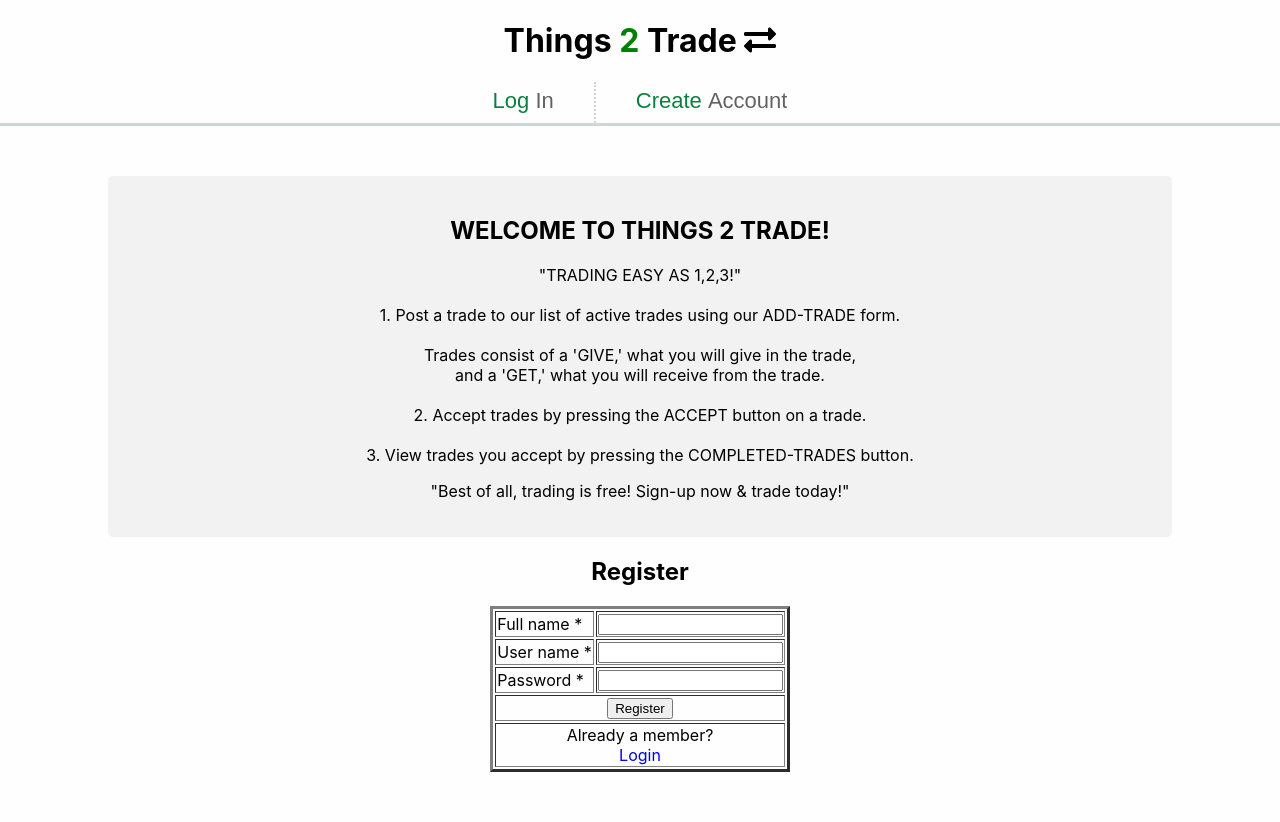
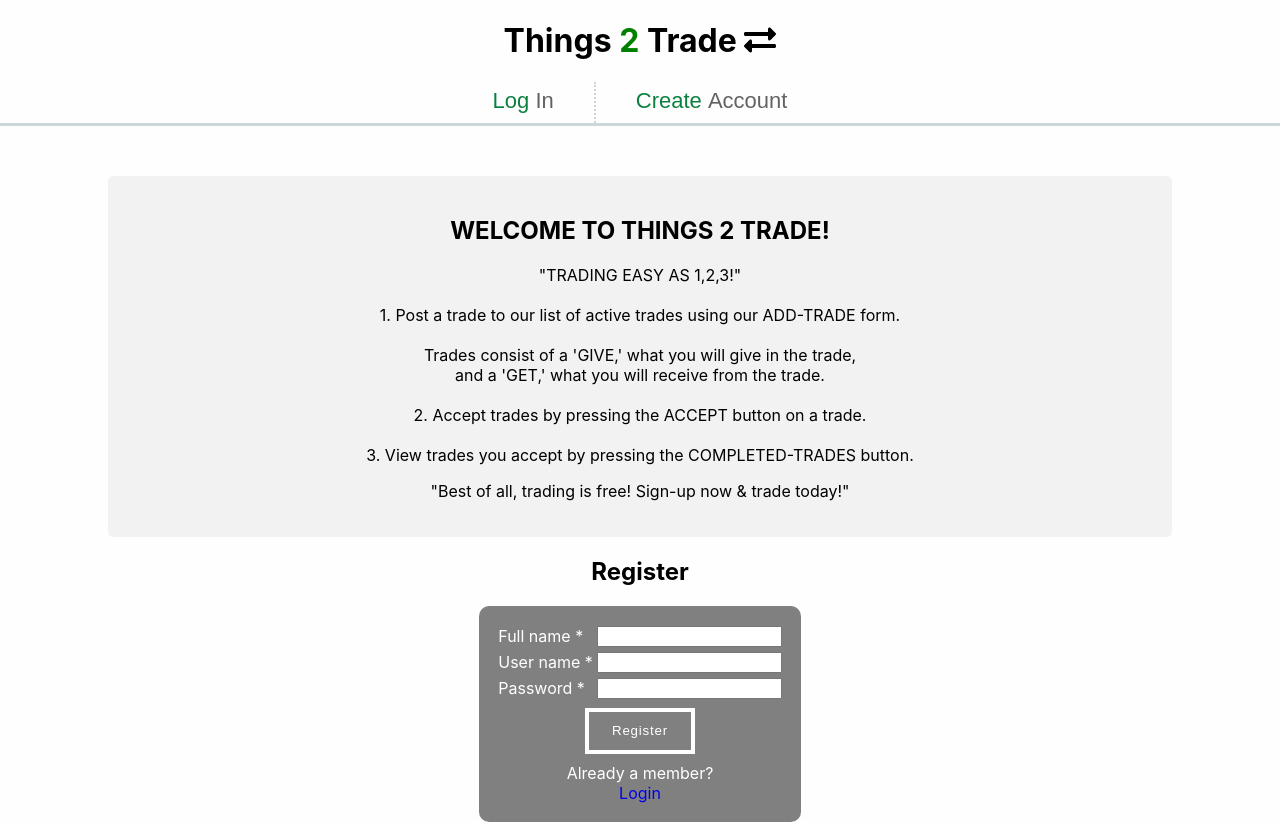
Before and after one commit to Jvymvn/things-to-trade, a React (Create React App) app: page / in a window 1280 px wide. Built offline with nearby package versions, Linux system fonts and the light colour scheme; no server answers.

Commit message:
Form Styling

```diff
--- a/src/components/AddTrade/AddTrade.js
+++ b/src/components/AddTrade/AddTrade.js
@@ -83,7 +83,7 @@ export default class AddTrade extends Component {
                     {error && <p>{error}</p>}
             </div>
             <form>
-            <table border="3" align="center">
+            <table align="center">
                 <tbody>
                 <tr>
                     <td><label>
@@ -131,11 +131,11 @@ export default class AddTrade extends Component {
                             /></td>
                 </tr>
                 <tr>
-                    <td align="center" colSpan="2"><Button type='button' onClick={this.handleClickCancel}>
+                    <td align="center" colSpan="2"><Button type='button' className="btn draw-border2" onClick={this.handleClickCancel}>
                             Cancel
                         </Button>
                         {' '}
-                        <Button type='submit' onClick={this.handleSubmit}>
+                        <Button type='submit' className="btn draw-border2" onClick={this.handleSubmit}>
                             Post Trade
                         </Button></td>
                 </tr>
--- a/src/components/LoginForm/LoginForm.js
+++ b/src/components/LoginForm/LoginForm.js
@@ -47,7 +47,7 @@ export default class LoginForm extends Component {
                     {error && <p>{error}</p>}
                 </div>
                 <form onSubmit={this.handleSubmitJwtAuth}>
-                    <table border="3" align="center">
+                    <table align="center">
                         <tbody>
                         <tr>
                         <td><label>UserName</label></td>
@@ -68,7 +68,7 @@ export default class LoginForm extends Component {
                         </tr>
                         <tr>
                         <td align="center" colSpan="2">
-                            <Button type='submit'>
+                            <Button type='submit' className="btn draw-border2">
                             Login
                         </Button></td>
                         </tr>
--- a/src/components/RegistrationForm/RegistrationForm.js
+++ b/src/components/RegistrationForm/RegistrationForm.js
@@ -52,7 +52,7 @@ export default class RegistrationForm extends Component {
                     {error && <p>{error}</p>}
                 </div>
                 <form onSubmit={this.handleSubmit}>
-                    <table border="3" align="center">
+                    <table align="center">
                         <tbody>
                     <tr>
                         <td><label>
@@ -91,7 +91,7 @@ export default class RegistrationForm extends Component {
                         </td>
                     </tr>
                     <tr>
-                        <td align="center" colSpan="2"><Button type='submit'>
+                        <td align="center" colSpan="2"><Button type='submit' className="btn draw-border2">
                             Register
                         </Button></td>
                     </tr>
@@ -99,7 +99,7 @@ export default class RegistrationForm extends Component {
                         <td align="center" colSpan="2">
                         <span>Already a member?</span>
                         <br />
-                        <Link to='/login' id='link2'>Login</Link>
+                        <Link to='/login' id='link2' className="alreadyMem">Login</Link>
                         </td>
                         </tr>
                         </tbody>
--- a/src/config.js
+++ b/src/config.js
@@ -1,6 +1,6 @@
 export default {
     //`http://localhost:8000/api`
     // `https://mysterious-tor-25984.herokuapp.com/api`
-    API_ENDPOINT: `https://mysterious-tor-25984.herokuapp.com/api`,
+    API_ENDPOINT: `http://localhost:8000/api`,
     JWT_TOKEN: process.env.REACT_APP_JWT_TOKEN || 'JWT_TOKEN',
 }
--- a/src/css/main.css
+++ b/src/css/main.css
@@ -183,3 +183,54 @@ img {
 
 .green {
   color: green; }
+
+.mytrades {
+  width: 50%;
+  float: left; }
+
+.acceptedtrades {
+  width: 50%;
+  float: right; }
+
+table {
+  color: white;
+  background-color: grey;
+  border-radius: 10px;
+  padding: 1em; }
+
+.draw-border2 {
+  box-shadow: inset 0 0 0 4px white;
+  color: white;
+  transition: color 0.25s 0.08333s;
+  position: relative;
+  margin: 5px 5px 5px 5px; }
+  .draw-border2::before, .draw-border2::after {
+    border: 0 solid transparent;
+    box-sizing: border-box;
+    content: '';
+    pointer-events: none;
+    position: absolute;
+    width: 0;
+    height: 0;
+    bottom: 0;
+    right: 0; }
+  .draw-border2::before {
+    border-bottom-width: 4px;
+    border-left-width: 4px; }
+  .draw-border2::after {
+    border-top-width: 4px;
+    border-right-width: 4px; }
+  .draw-border2:hover {
+    color: #0c8040; }
+    .draw-border2:hover::before, .draw-border2:hover::after {
+      border-color: #0c8040;
+      transition: border-color 0s, width 0.25s, height 0.25s;
+      width: 100%;
+      height: 100%; }
+    .draw-border2:hover::before {
+      transition-delay: 0s, 0s, 0.25s; }
+    .draw-border2:hover::after {
+      transition-delay: 0s, 0.25s, 0s; }
+
+.alreadyMem:hover {
+  color: #0c8040; }
--- a/src/routes/MyTrades/MyTrades.js
+++ b/src/routes/MyTrades/MyTrades.js
@@ -62,11 +62,11 @@ export default class MyTrades extends Component {
 
         return (
             <>
-            <section className='TradeList'>
+            <section className='TradeList mytrades'>
                 <h2>My Trades</h2>
                     {this.renderMyTrades()}
             </section>
-            <section className='TradeList'>
+            <section className='TradeList acceptedtrades'>
                 <h2>Accepted Trades</h2>
                     {this.renderAcceptedTrades()}
             </section>
--- a/src/scss/main.scss
+++ b/src/scss/main.scss
@@ -292,3 +292,28 @@ img{
 .green{
   color: green;
 }
+
+.mytrades{
+  width: 50%;
+  float: left;
+}
+.acceptedtrades{
+  width: 50%;
+  float: right;
+}
+
+table{
+  color: white;
+  background-color: grey;
+  border-radius: 10px;
+  padding: 1em;
+}
+
+.draw-border2 {
+  @include btn-border-drawing(white, $color-primary, 4px, bottom, right);
+  margin: 5px 5px 5px 5px;
+}
+
+.alreadyMem:hover{
+  color: $color-primary;
+}
```
